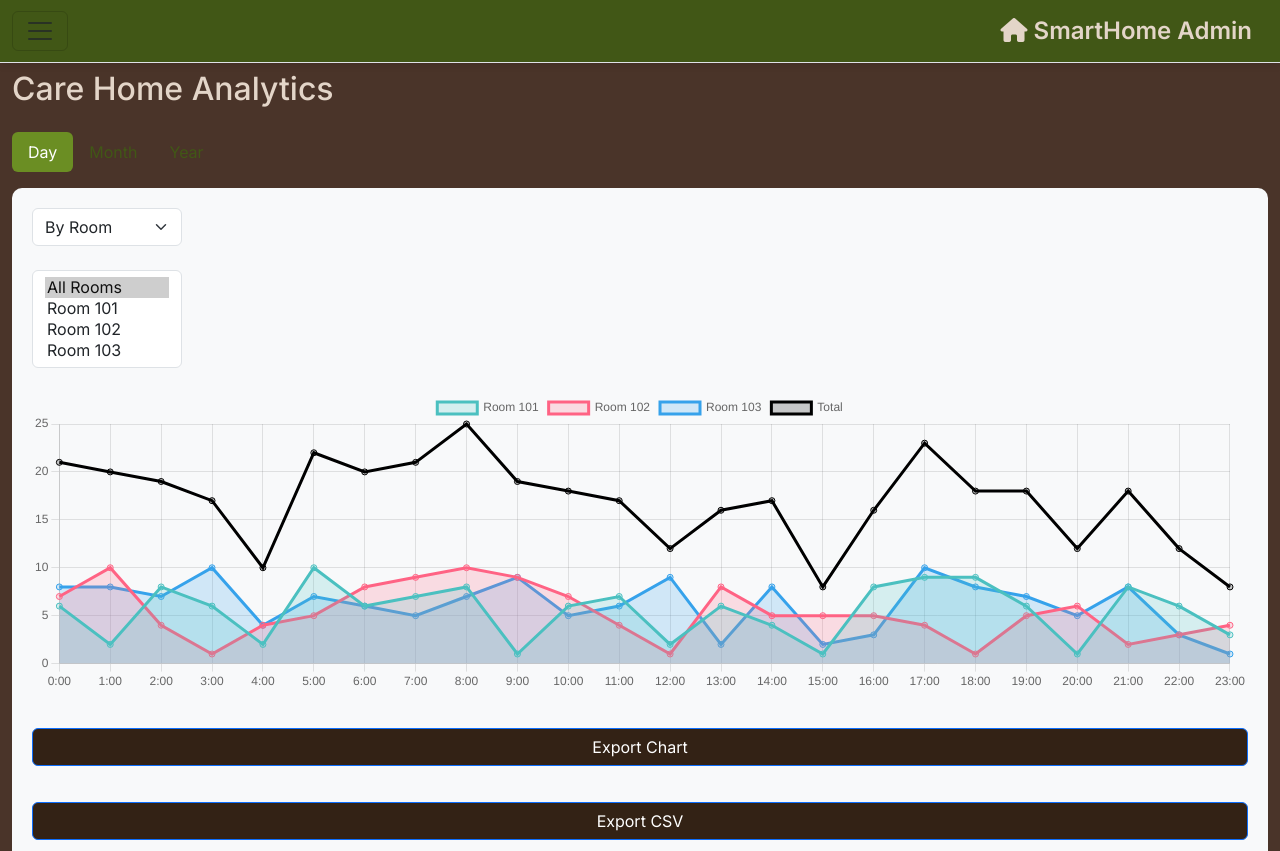
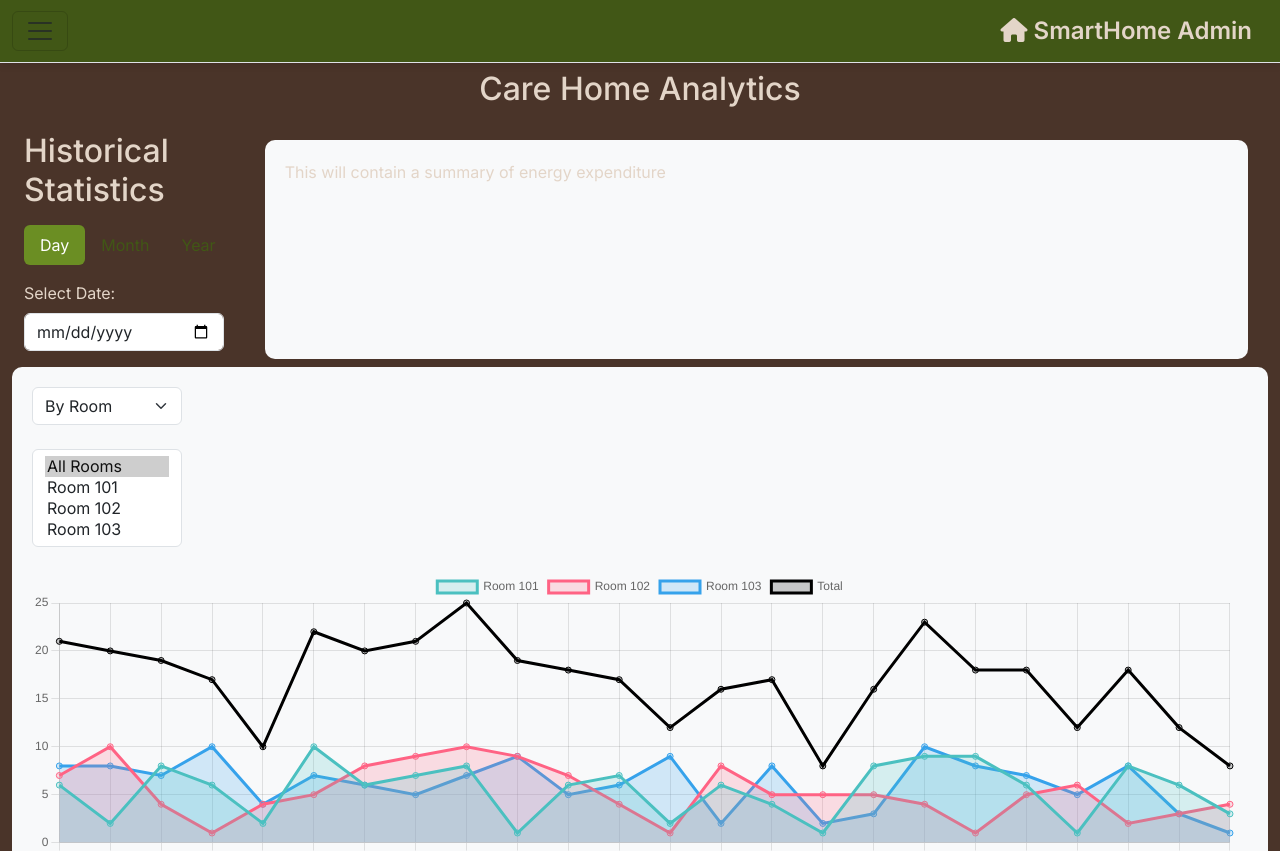
Before and after one commit to Mixonaut/pdproject, a plain HTML site: page SMART HOUSE SYSTEM/admin.html in a window 1280 px wide. Shown: the top 851 px of the page. Drawn offline with nearby package versions, Linux system fonts and the light colour scheme.

Commit message:
updates admin page

```diff
--- a/SMART HOUSE SYSTEM/admin.html
+++ b/SMART HOUSE SYSTEM/admin.html
@@ -92,7 +92,10 @@
     <div class="container-fluid" style="padding-top: 70px">
       <!-- CARE HOME ANALYTICS SECTION -->
       <div id="sectionAnalytics" class="d-none">
-        <h2 class="mb-4">Care Home Analytics</h2>
+        <h2 class="mb-4" style="text-align: center">Care Home Analytics</h2>
+        <div id="summaryContainer" class="container-fluid">
+          <div>
+            <h2 class="mb-3">Historical Statistics</h2>
             <!-- Time period nav pills -->
             <ul class="nav nav-pills mb-3" id="timePeriodNav" role="tablist">
               <li class="nav-item" role="presentation">
@@ -131,9 +134,9 @@
             </ul>
 
             <!-- Additional filters -->
-        <div id="additionalFilters" style="display: none" class="mb-3">
+            <div id="additionalFilters" class="mb-3">
               <!-- Filter for selecting day -->
-          <div id="filterDay" style="display: none">
+              <div id="filterDay">
                 <label for="dayInput" class="form-label">Select Date:</label>
                 <input
                   type="date"
@@ -144,7 +147,9 @@
               </div>
               <!-- Filter for selecting month -->
               <div id="filterMonth" style="display: none">
-            <label for="monthSelect" class="form-label">Select Month:</label>
+                <label for="monthSelect" class="form-label"
+                  >Select Month:</label
+                >
                 <select
                   class="form-select"
                   id="monthSelect"
@@ -175,6 +180,11 @@
                   <option value="2024">2024</option>
                   <option value="2025" selected>2025</option>
                 </select>
+              </div>
+            </div>
+          </div>
+          <div id="energySummary" class="container-fluid m-2">
+            This will contain a summary of energy expenditure
           </div>
         </div>
 
--- a/SMART HOUSE SYSTEM/style.css
+++ b/SMART HOUSE SYSTEM/style.css
@@ -381,3 +381,16 @@ input:checked + .toggle-slider:before {
 .offcanvas {
   max-width: 300px;
 }
+
+#summaryContainer {
+  display: flex;
+  flex-direction: row;
+}
+
+#energySummary {
+  gap: 20px;
+  padding: 20px;
+  background: #f8f9fa;
+  border-radius: 10px;
+  margin-bottom: 20px;
+}
```
Lines whose indentation alone changed are shown as unchanged.
